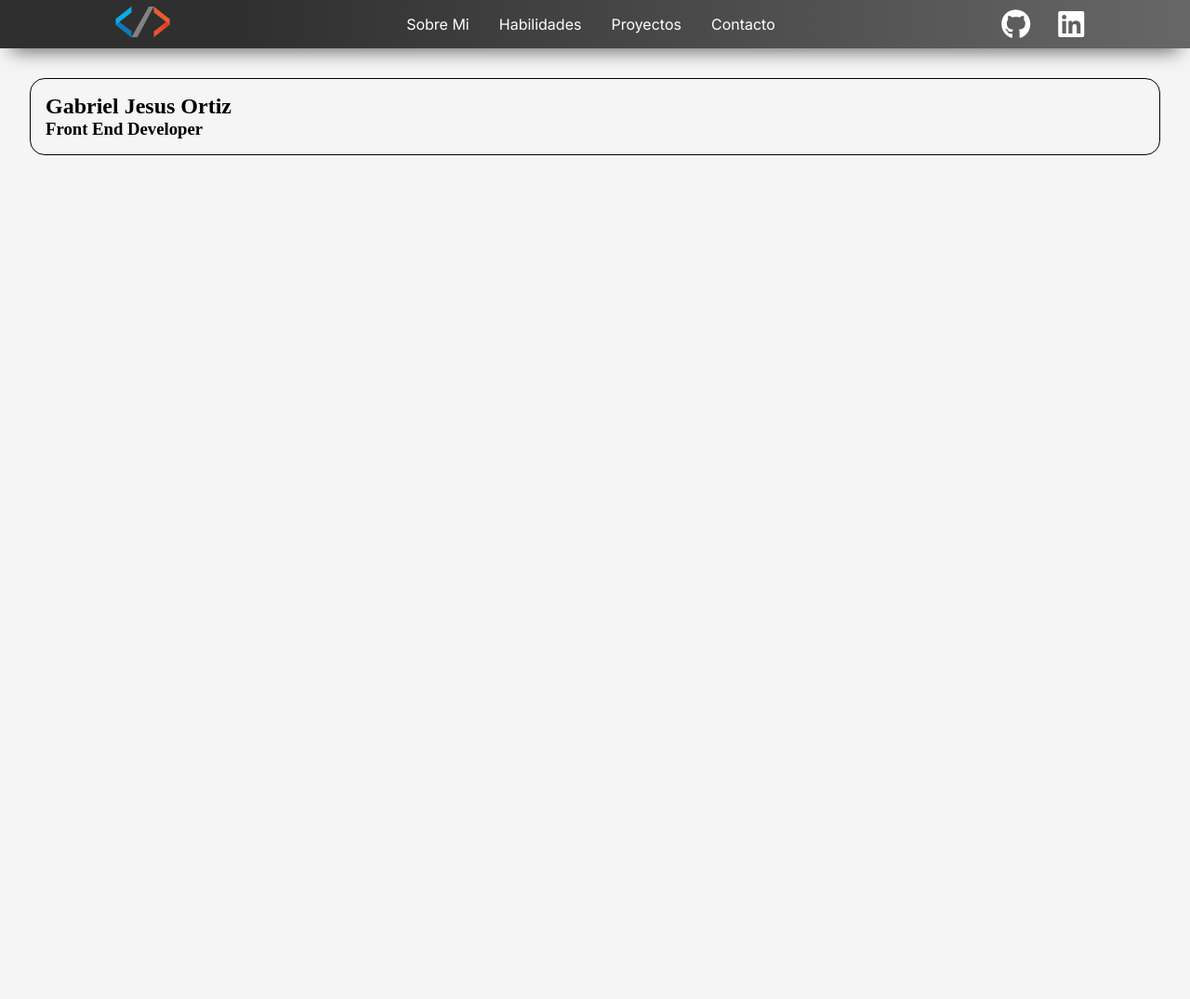
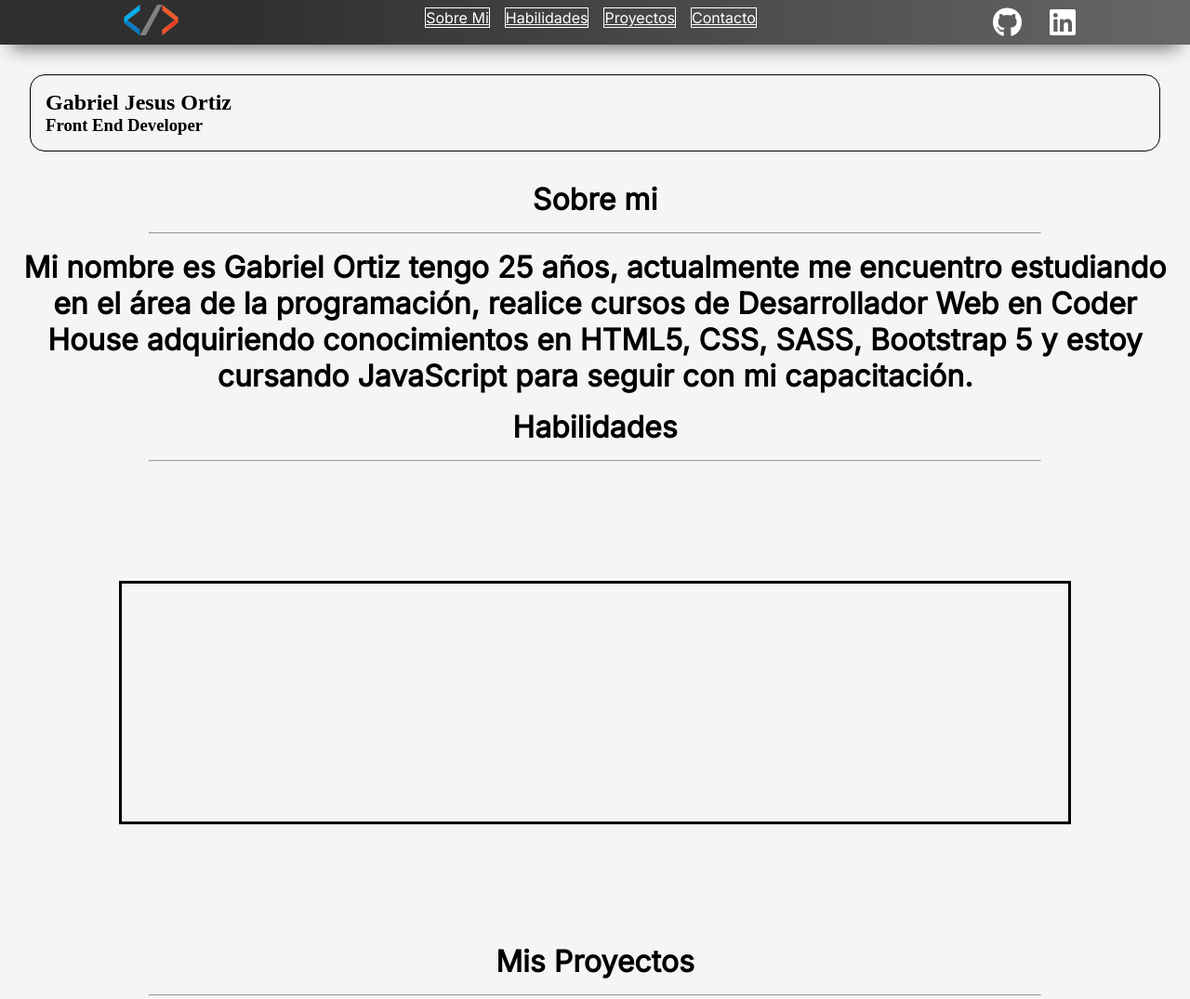
Before and after one commit to GabrielOrtiz522/Portfolio-Personal, a plain HTML site: page index.html in a window 1280 px wide. Shown: the top 1075 px of the page at 93% size. Before the commit the page ends 800 px from the top, so only its background shows below. Drawn offline with Linux system fonts and the light colour scheme.

Commit message:
Smooth Scroll

```diff
--- a/css/style.css
+++ b/css/style.css
@@ -14,6 +14,11 @@ font-family: 'Fira Mono', monospace;
 
 ul {
     list-style: none ;
+}
+
+html{
+    scroll-behavior: smooth;
+    scroll-padding: 5em;
 }
 
 body{
@@ -33,6 +38,8 @@ header {
     box-shadow: 0px 15px 20px -12px rgba(0,0,0,0.59);
     -webkit-box-shadow: 0px 15px 20px -12px rgba(0,0,0,0.59);
     -moz-box-shadow: 0px 15px 20px -12px rgba(0,0,0,0.59);
+    position: sticky;
+    top: 0;
 }
 
 /* *** Inicio - Sección de Barra de Navegación *** */
@@ -47,10 +54,14 @@ header {
     display: flex;
 }
 
-.menu-nav ul li {
-    padding: 0.5em ;
+.menu-nav ul li a{
+    display: flex;
+    justify-content: center;
+    align-items: center;
     margin: 0.5em;
     color: white;
+    border: white solid thin;
+    cursor: pointer;
 }
 
 .redes-nav {
@@ -73,9 +84,44 @@ header {
 
 /* *** Fin - Sección de Barra de Navegación *** */
 
+/* *** Inicio - Contenedor principal *** */
+
 .contenedor-perfil {
     border: black solid thin;
     border-radius: 1em;
     margin: 2em;
     padding: 1em;
 }
+
+/* *** Inicio - Sobre Mi *** */
+.titulos-generales {
+    text-align: center;
+    font-family: 'Inter', sans-serif;
+    font-size:xx-large;
+    margin: 0.5em;
+}
+
+.texto-sobremi {
+    text-align: center;
+    font-family: 'Inter', sans-serif;
+    font-size:xx-large;
+    margin: 0.5em;
+}
+
+/* Divisor - General */
+.divisor {
+    display: flex;
+    margin: auto;
+    width: 75%;
+}
+
+.contenedor {
+    border: solid black;
+    display: flex;
+    justify-content: center;
+    align-items: center;
+    text-align: center;
+    place-content: center;
+    margin: 10%;
+    padding: 10%;
+}
--- a/index.html
+++ b/index.html
@@ -22,13 +22,13 @@
         <div> <!-- Link's-->
             <nav class="menu-nav">
                 <ul>
-                    <li><a href=" "></a> Sobre Mi </li>
+                    <li><a href="#sobremi"> Sobre Mi </a></li>
 
-                    <li><a href=" "></a> Habilidades </li>
+                    <li><a href="#habilidades"> Habilidades </a></li>
 
-                    <li><a href=" "></a> Proyectos </li>
+                    <li><a href="#proyectos"> Proyectos </a></li>
 
-                    <li><a href=" "></a> Contacto </li>
+                    <li><a href="#contacto"> Contacto </a></li>
                 </ul>
             </nav>
         </div>
@@ -54,7 +54,42 @@
                 <h3> Front End Developer</h3>
             </div>
         </div>
+        <div id="sobremi">
+            <h2 class="titulos-generales"> Sobre mi </h2>
+            <hr class="divisor">
+            <h4 class="texto-sobremi"> Mi nombre es Gabriel Ortiz tengo 25 años, actualmente me encuentro estudiando en el área de la programación, realice cursos de Desarrollador Web en Coder House adquiriendo conocimientos en HTML5, CSS, SASS, Bootstrap 5 y estoy cursando JavaScript para seguir con mi capacitación. </h4>
+        </div>
+
+        <div id="habilidades">
+            <h2 class="titulos-generales"> Habilidades </h2>
+            <hr class="divisor">
+            <div class="contenedor">
+
+            </div>
+
+        </div>
+
+        <div id="proyectos">
+            <h2 class="titulos-generales"> Mis Proyectos </h2>
+            <hr class="divisor">
+            <div class="contenedor">
+
+            </div>
+
+        </div>
+
+        <div id="contacto">
+            <h2 class="titulos-generales"> Contacto </h2>
+            <hr class="divisor">
+            <div class="contenedor">
+
+            </div>
+
+        </div>
 
     </main>
+    <footer>
+
+    </footer>
 </body>
 </html>
```
